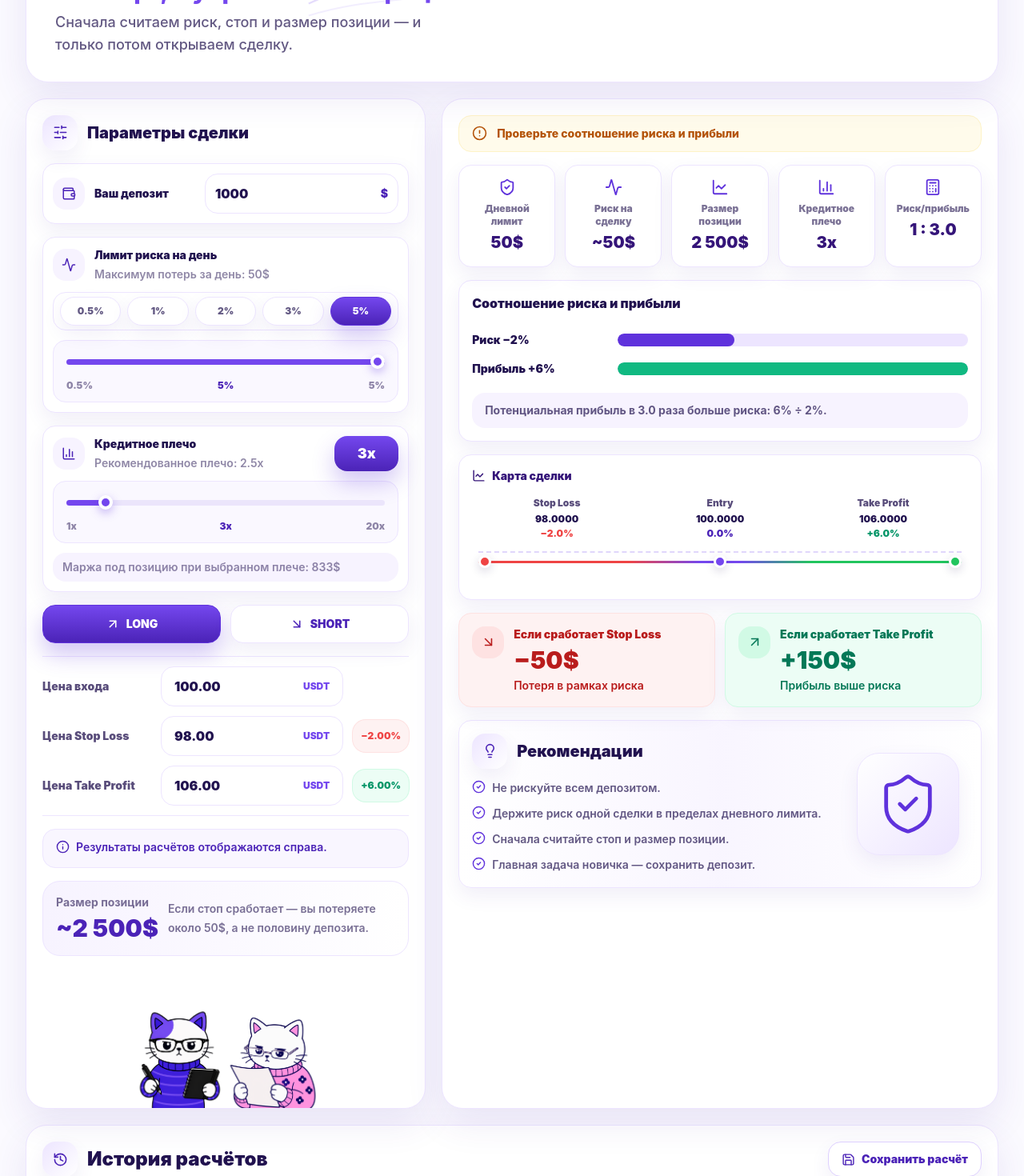
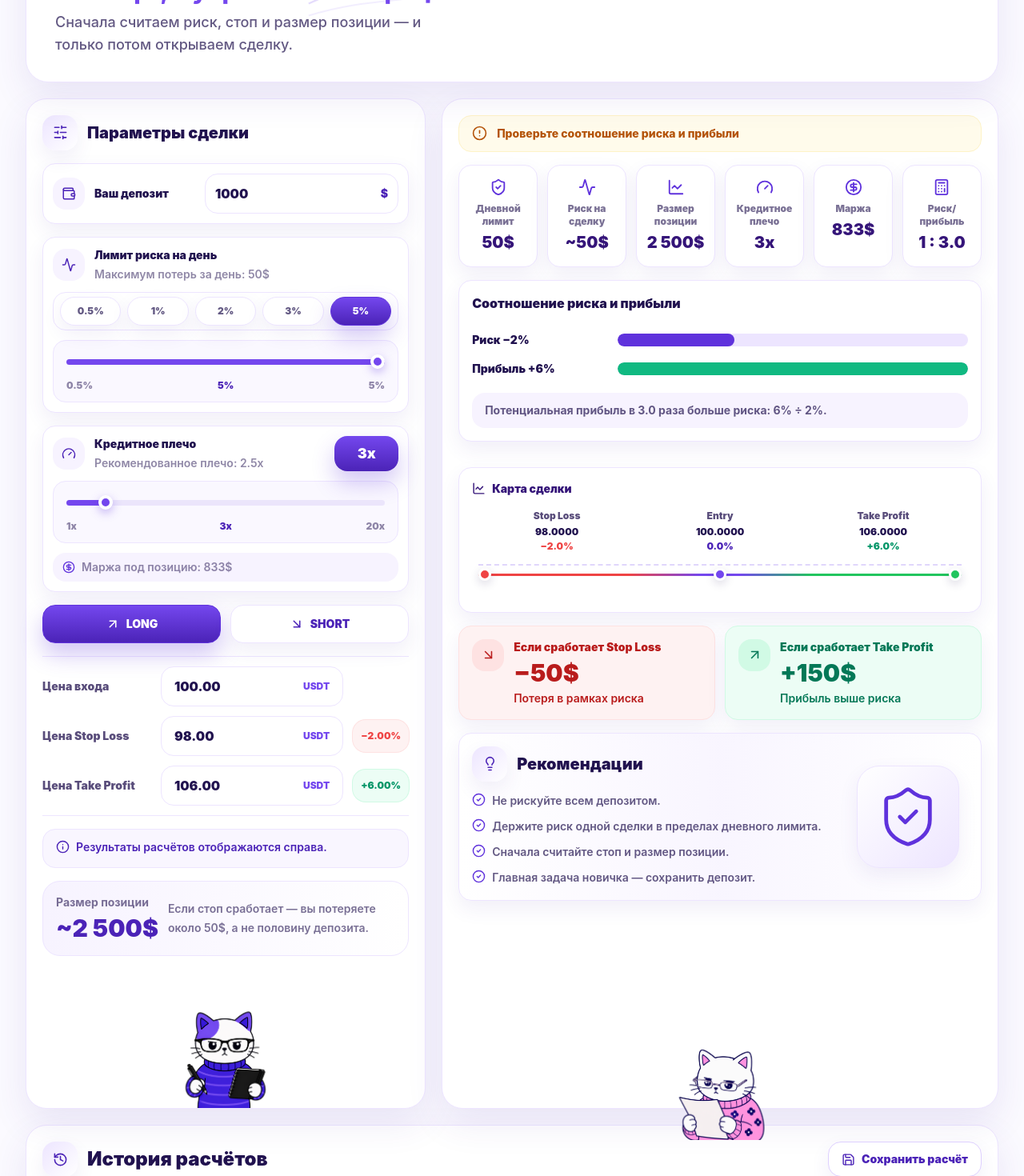
Before and after one commit to hvpex/fs-calculator, a React (Vite) app: page / in a window 1280 px wide. Shown: the part 360-1830 px from the top of the page at 80% size. Built offline with nearby package versions, Linux system fonts and the light colour scheme.

Commit message:
ui fixes

```diff
--- a/src/App.tsx
+++ b/src/App.tsx
@@ -3,10 +3,11 @@ import {
   Activity,
   ArrowDownRight,
   ArrowUpRight,
-  BarChart3,
   Calculator,
   CheckCircle2,
   CircleAlert,
+  CircleDollarSign,
+  Gauge,
   HelpCircle,
   History as HistoryIcon,
   Info,
@@ -526,7 +527,7 @@ function CalculatorPanel({
           </p>
         </div>
 
-        <CatDuo />
+        <CatSticker alt="Котик с блокнотом" image="/kotik.png" tone="left" />
       </div>
     </article>
   );
@@ -546,7 +547,7 @@ function ResultsPanel({
   leverageLabel: string;
 }) {
   return (
-    <article className="panel-card">
+    <article className="panel-card results-panel">
       <div
         className={`mb-4 inline-flex w-full items-center gap-3 rounded-2xl border px-4 py-3 text-sm font-extrabold ${
           isBalanced
@@ -562,11 +563,12 @@ function ResultsPanel({
             : 'Нужно исправить параметры сделки'}
       </div>
 
-      <div className="grid gap-3 sm:grid-cols-2 xl:grid-cols-5">
+      <div className="grid gap-3 sm:grid-cols-2 lg:grid-cols-3 xl:grid-cols-6">
         <MetricCard icon={<ShieldCheck size={22} />} label="Дневной лимит" value={formatMoney(calc.dailyRiskAmount)} />
         <MetricCard icon={<Activity size={22} />} label="Риск на сделку" value={formatApproxMoney(calc.riskPerTrade)} />
         <MetricCard icon={<LineChart size={22} />} label="Размер позиции" value={formatMoney(calc.positionSize)} />
-        <MetricCard icon={<BarChart3 size={22} />} label="Кредитное плечо" value={leverageLabel} />
+        <MetricCard icon={<Gauge size={22} />} label="Кредитное плечо" value={leverageLabel} />
+        <MetricCard icon={<CircleDollarSign size={22} />} label="Маржа" value={formatMoney(calc.marginRequired)} />
         <MetricCard icon={<Calculator size={22} />} label="Риск/прибыль" value={`1 : ${formatRatio(calc.rr)}`} />
       </div>
 
@@ -621,6 +623,8 @@ function ResultsPanel({
           <ShieldCheck size={82} strokeWidth={1.4} />
         </div>
       </section>
+
+      <CatSticker alt="Кошечка с листом" image="/kissa.png" tone="right" />
     </article>
   );
 }
@@ -745,11 +749,18 @@ function HistorySection({
   );
 }
 
-function CatDuo() {
-  return (
-    <div className="cat-duo" aria-label="Помощники расчёта">
-      <img src="/kotik.png" alt="Котик с блокнотом" className="cat-image cat-left" />
-      <img src="/kissa.png" alt="Кошечка с листом" className="cat-image cat-right" />
+function CatSticker({
+  alt,
+  image,
+  tone,
+}: {
+  alt: string;
+  image: string;
+  tone: 'left' | 'right';
+}) {
+  return (
+    <div className={`cat-sticker-wrap ${tone}`} aria-label="Помощник расчёта">
+      <img src={image} alt={alt} className={`cat-sticker ${tone}`} />
     </div>
   );
 }
@@ -774,7 +785,7 @@ function EducationSection() {
     {
       title: 'Укажите стоп и плечо',
       text: 'При Stop Loss на 2% позиция ≈ 2500$, рекомендованное плечо 2.5x.',
-      icon: <BarChart3 size={22} />,
+      icon: <Gauge size={22} />,
     },
   ];
 
@@ -1047,7 +1058,7 @@ function LeverageControl({
       <div className="flex items-center justify-between gap-3">
         <div className="flex min-w-0 items-center gap-3">
           <span className="field-icon">
-            <BarChart3 size={18} />
+            <Gauge size={18} />
           </span>
           <div>
             <h3>Кредитное плечо</h3>
@@ -1079,7 +1090,8 @@ function LeverageControl({
       </div>
 
       <p className="leverage-help">
-        Маржа под позицию при выбранном плече: {formatMoney(marginRequired)}
+        <CircleDollarSign size={16} />
+        <span>Маржа под позицию: {formatMoney(marginRequired)}</span>
       </p>
     </div>
   );
--- a/src/index.css
+++ b/src/index.css
@@ -62,6 +62,10 @@ button {
 
   .panel-card {
     @apply rounded-[26px] border border-brand-100 bg-white p-4 shadow-card sm:p-5;
+  }
+
+  .results-panel {
+    @apply flex flex-col;
   }
 
   .icon-tile {
@@ -142,7 +146,11 @@ button {
   }
 
   .leverage-help {
-    @apply rounded-2xl bg-brand-50 px-3 py-2 text-sm font-bold text-brand-700;
+    @apply inline-flex w-full items-center gap-2 rounded-2xl bg-brand-50 px-3 py-2 text-sm font-bold text-brand-700;
+  }
+
+  .leverage-help svg {
+    @apply shrink-0 text-brand-600;
   }
 
   .risk-percent-buttons {
@@ -245,24 +253,28 @@ button {
     @apply flex flex-col gap-3 rounded-[22px] border border-brand-100 bg-gradient-to-r from-brand-50 to-white p-4 sm:flex-row sm:items-center sm:justify-between;
   }
 
-  .cat-duo {
-    @apply relative -mb-10 mt-1 flex items-end justify-center overflow-visible px-0 pt-0;
+  .cat-sticker-wrap {
+    @apply relative -mb-10 mt-1 flex items-end overflow-visible px-0 pt-0;
   }
 
-  .cat-duo::before {
-    content: none;
+  .cat-sticker-wrap.left {
+    @apply justify-center;
   }
 
-  .cat-image {
-    @apply relative z-10 h-[154px] max-w-[52%] translate-y-5 object-contain;
+  .cat-sticker-wrap.right {
+    @apply mt-auto justify-center;
   }
 
-  .cat-left {
-    @apply -mr-5;
+  .cat-sticker {
+    @apply relative z-10 h-[154px] translate-y-5 object-contain;
   }
 
-  .cat-right {
-    @apply -ml-5;
+  .cat-sticker.left {
+    @apply max-w-[56%];
+  }
+
+  .cat-sticker.right {
+    @apply max-w-[42%];
   }
 
   .metric-card {
@@ -604,13 +616,17 @@ button {
     grid-template-columns: 1fr;
   }
 
-  .cat-duo {
+  .cat-sticker-wrap {
     margin-bottom: -2rem;
   }
 
-  .cat-image {
+  .cat-sticker {
     height: 122px;
     transform: translateY(1rem);
+  }
+
+  .cat-sticker.right {
+    max-width: 46%;
   }
 }
 
```
